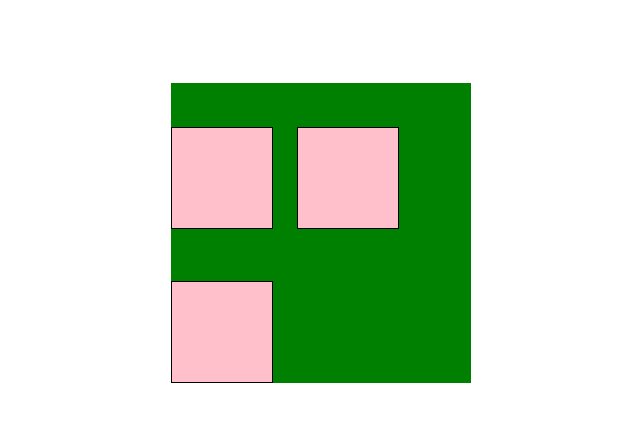
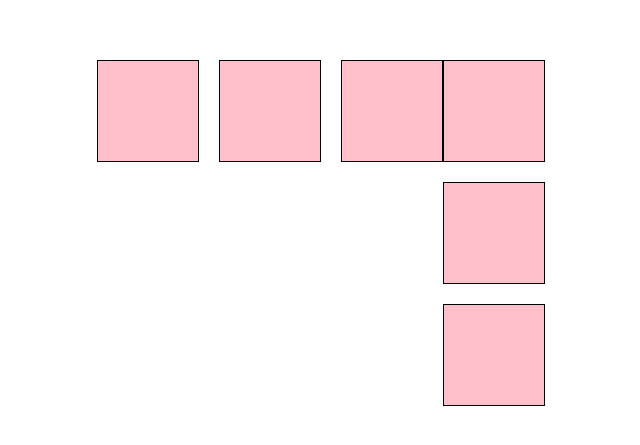
Before and after one commit to XieZongChen/practice-react, a React (Vite) app: page / in a window 1280 px wide. Shown: the part 167-612 px from the top of the page, without its empty margins (319-959 px from the left). Built offline with nearby package versions, Linux system fonts and the light colour scheme.

Commit message:
feat(space): 增加 ConfigProvider 以方便一次修改多个 space 的 size

```diff
--- a/src/App.tsx
+++ b/src/App.tsx
@@ -1,18 +1,20 @@
 import Space from './components/space';
+import { ConfigProvider } from './components/space/ConfigProvider';
 
 function App() {
   return (
-    <Space
-      className='container'
-      direction='horizontal'
-      align='end'
-      wrap={true}
-      size={['large', 'small']}
-    >
-      <div className='box'></div>
-      <div className='box'></div>
-      <div className='box'></div>
-    </Space>
+    <ConfigProvider space={{ size: 20 }}>
+      <Space direction='horizontal'>
+        <div className='box'></div>
+        <div className='box'></div>
+        <div className='box'></div>
+      </Space>
+      <Space direction='vertical'>
+        <div className='box'></div>
+        <div className='box'></div>
+        <div className='box'></div>
+      </Space>
+    </ConfigProvider>
   );
 }
 
--- /dev/null
+++ b/src/components/space/ConfigProvider.tsx
@@ -0,0 +1,23 @@
+import React, { PropsWithChildren } from 'react';
+import { SizeType } from '.';
+
+export interface ConfigContextType {
+  space?: {
+    size?: SizeType;
+  };
+}
+
+// eslint-disable-next-line react-refresh/only-export-components
+export const ConfigContext = React.createContext<ConfigContextType>({});
+
+interface ConfigProviderProps extends PropsWithChildren<ConfigContextType> {}
+
+export function ConfigProvider(props: ConfigProviderProps) {
+  const { space, children } = props;
+
+  return (
+    <ConfigContext.Provider value={{ space }}>
+      {children}
+    </ConfigContext.Provider>
+  );
+}
--- a/src/components/space/index.tsx
+++ b/src/components/space/index.tsx
@@ -1,6 +1,7 @@
 import React from 'react';
 import cs from 'classnames';
 import './index.scss';
+import { ConfigContext } from './ConfigProvider';
 
 const spaceSize = {
   small: 8,
@@ -46,11 +47,12 @@ export interface SpaceProps extends React.HTMLAttributes<HTMLDivElement> {
 }
 
 const Space: React.FC<SpaceProps> = (props) => {
+  const { space } = React.useContext(ConfigContext);
   const {
     className,
     style,
     children,
-    size = 'small',
+    size = space?.size || 'small',
     direction = 'horizontal',
     align,
     split,
```
